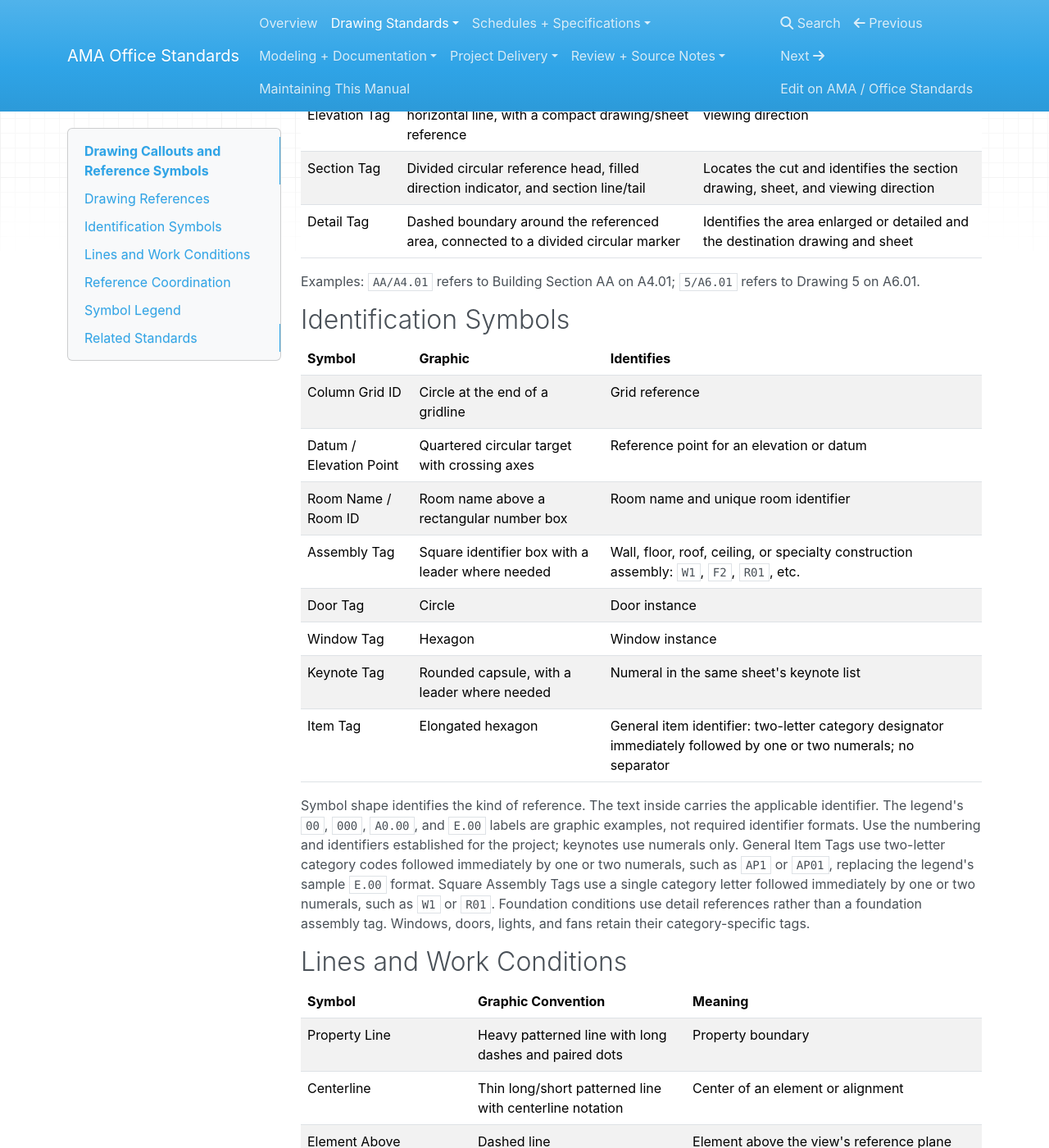
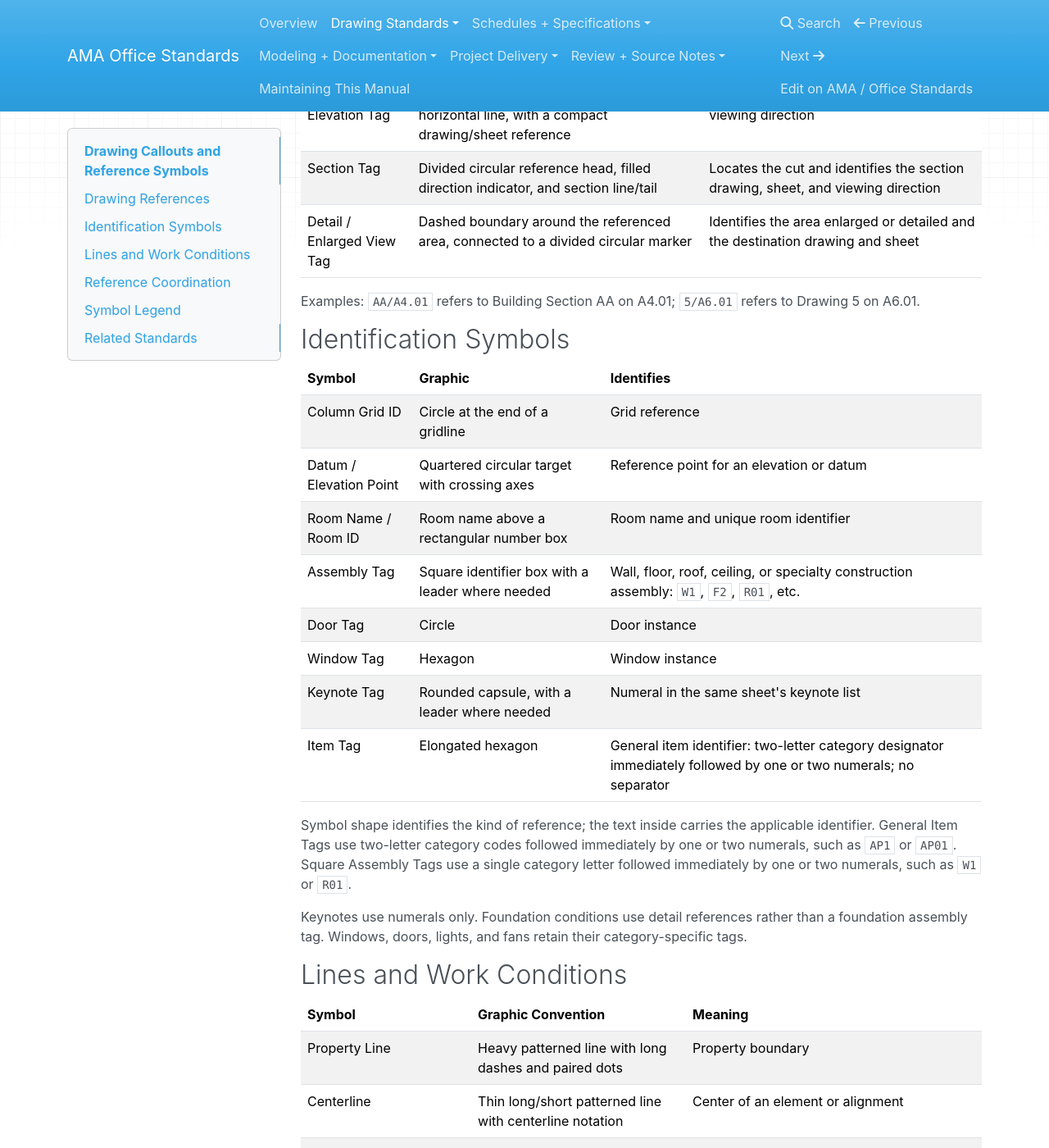
Before and after one commit to aaronmaret/ama-office-standards, an MkDocs documentation site: the page built from docs/drawing-standards/drawing-callouts-and-reference-symbols.md, in a window 1280 px wide and 1400 px high, scrolled down 551 px. Shown: the whole window at 82% size. Built offline with MkDocs 1.6.1, drawn with Linux system fonts in a browser that asks for light colours; nearby versions of some CDN libraries; some of the changed text lies outside the part shown.

Commit message:
Replace symbol legend with updated office tag and reference examples

```diff
--- a/docs/drawing-standards/drawing-callouts-and-reference-symbols.md
+++ b/docs/drawing-standards/drawing-callouts-and-reference-symbols.md
@@ -18,7 +18,7 @@ A drawing reference identifies **the target drawing and the sheet where it appea
 | Elevation Tag | Divided circle with a filled triangular direction indicator | Identifies the elevation view and destination sheet; the indicator shows the viewing direction |
 | Interior Elevation Tag | Small filled triangular indicator on a horizontal line, with a compact drawing/sheet reference | Identifies an interior elevation and its viewing direction |
 | Section Tag | Divided circular reference head, filled direction indicator, and section line/tail | Locates the cut and identifies the section drawing, sheet, and viewing direction |
-| Detail Tag | Dashed boundary around the referenced area, connected to a divided circular marker | Identifies the area enlarged or detailed and the destination drawing and sheet |
+| Detail / Enlarged View Tag | Dashed boundary around the referenced area, connected to a divided circular marker | Identifies the area enlarged or detailed and the destination drawing and sheet |
 
 Examples: `AA/A4.01` refers to Building Section AA on A4.01; `5/A6.01` refers to Drawing 5 on A6.01.
 
@@ -35,7 +35,9 @@ Examples: `AA/A4.01` refers to Building Section AA on A4.01; `5/A6.01` refers to
 | Keynote Tag | Rounded capsule, with a leader where needed | Numeral in the same sheet's keynote list |
 | Item Tag | Elongated hexagon | General item identifier: two-letter category designator immediately followed by one or two numerals; no separator |
 
-Symbol shape identifies the kind of reference. The text inside carries the applicable identifier. The legend's `00`, `000`, `A0.00`, and `E.00` labels are graphic examples, not required identifier formats. Use the numbering and identifiers established for the project; keynotes use numerals only. General Item Tags use two-letter category codes followed immediately by one or two numerals, such as `AP1` or `AP01`, replacing the legend's sample `E.00` format. Square Assembly Tags use a single category letter followed immediately by one or two numerals, such as `W1` or `R01`. Foundation conditions use detail references rather than a foundation assembly tag. Windows, doors, lights, and fans retain their category-specific tags.
+Symbol shape identifies the kind of reference; the text inside carries the applicable identifier. General Item Tags use two-letter category codes followed immediately by one or two numerals, such as `AP1` or `AP01`. Square Assembly Tags use a single category letter followed immediately by one or two numerals, such as `W1` or `R01`.
+
+Keynotes use numerals only. Foundation conditions use detail references rather than a foundation assembly tag. Windows, doors, lights, and fans retain their category-specific tags.
 
 ## Lines and Work Conditions
 
@@ -61,9 +63,9 @@ Symbol shape identifies the kind of reference. The text inside carries the appli
 
 ## Symbol Legend
 
-The reference image below shows the symbol shapes and line conventions. The square labeled **Wall Tag** is now the **Assembly Tag**. Apply the current names and identifier formats above rather than copying the image's sample labels.
+Use the symbol shapes and line conventions below. The identifiers are examples; use the actual drawing, sheet, item, assembly, and keynote references for the project.
 
-![AMA drawing symbol legend](../assets/ama-symbol-legend.png)
+![AMA drawing symbol legend](../assets/ama-symbol-legend-v2.png)
 
 ## Related Standards
 
```
Also changed, not shown: docs/assets/ama-symbol-legend-v2.png (added), docs/assets/ama-symbol-legend.png (deleted).
